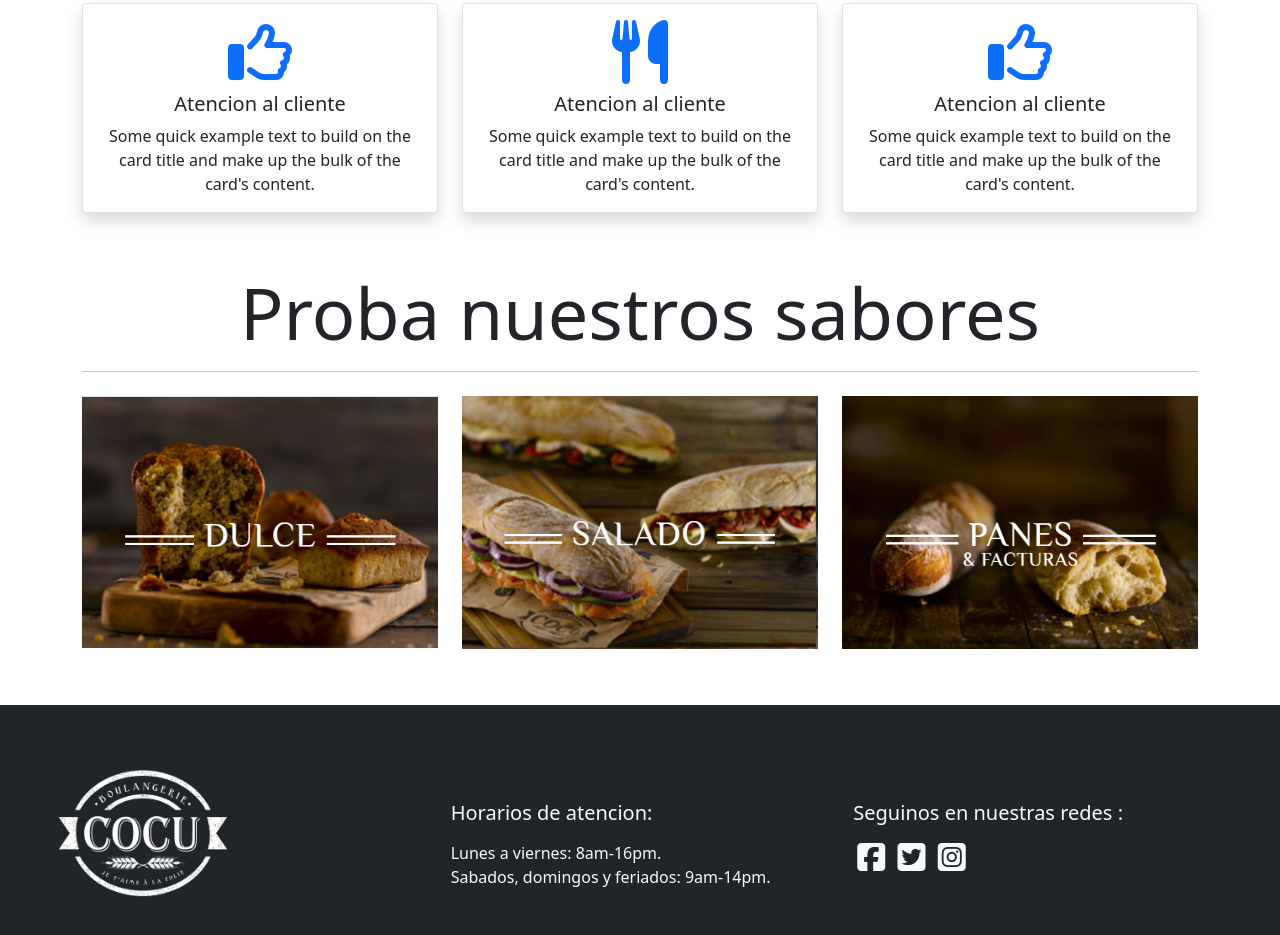
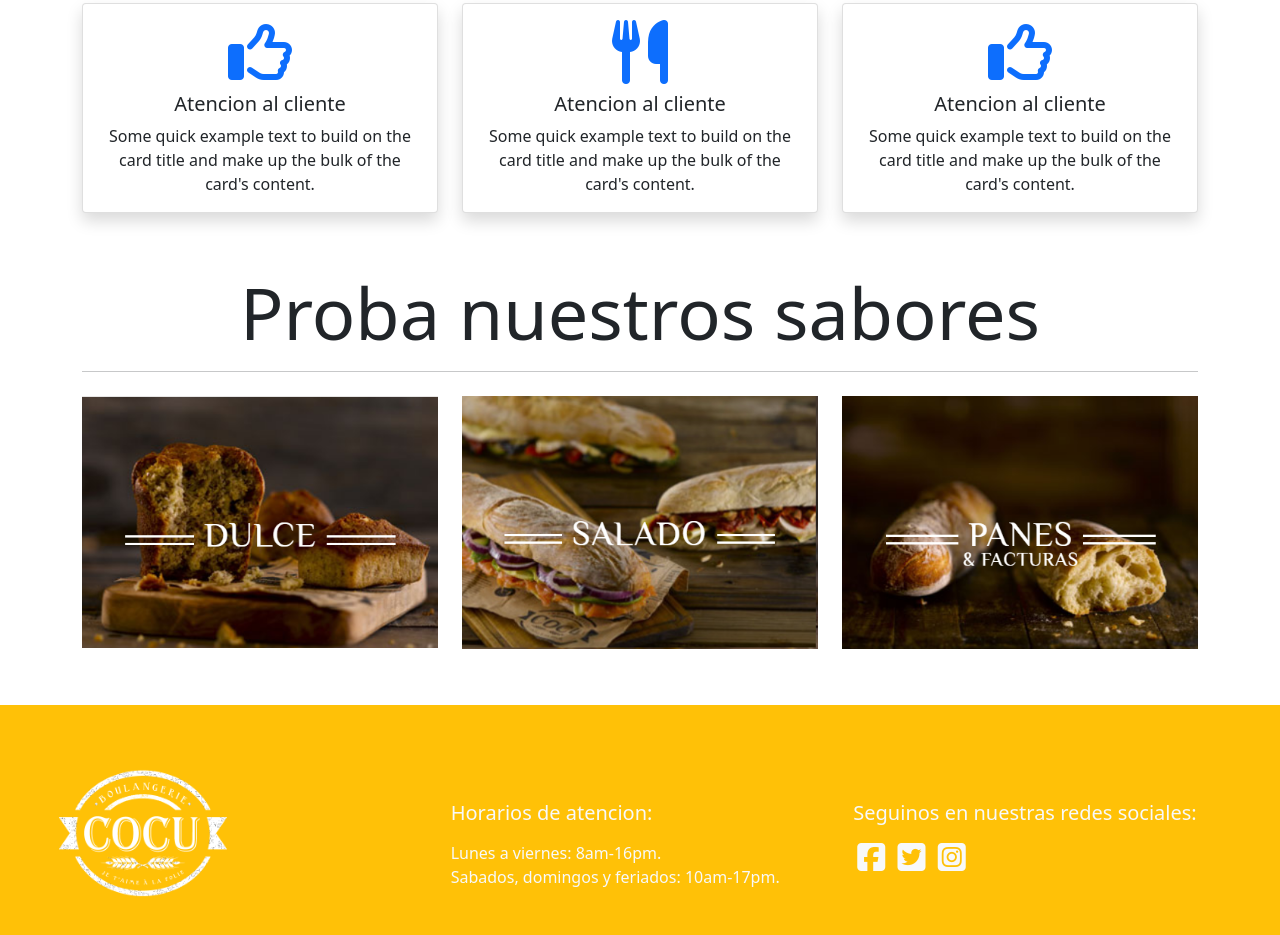
Before and after one commit to nataliasanchezmkt/panaderiaCocu, a plain HTML site: page index.html in a window 1280 px wide. Shown: the part 1146-2081 px from the top of the page. Drawn offline with Linux system fonts and the light colour scheme.

Commit message:
cambios en el footer

```diff
--- a/index.html
+++ b/index.html
@@ -230,7 +230,7 @@
 
     <!-- comienza el footer -->
 
-    <footer class="bg-dark text-light p-5 mt-5">
+    <footer class="bg-warning text-light p-5 mt-5">
       <section class="row">
         <article class="col-sm-12 col-md-4 centrar">
           <img
@@ -244,12 +244,12 @@
             <h5>Horarios de atencion:</h5>
             <li class="mt-3 fw-lighter lw-1">Lunes a viernes: 8am-16pm.</li>
             <li class="fw-lighter lw-1">
-              Sabados, domingos y feriados: 9am-14pm.
+              Sabados, domingos y feriados: 10am-17pm.
             </li>
           </ul>
         </article>
         <article class="col-sm-12 col-md-4 mt-5">
-          <h5>Seguinos en nuestras redes :</h5>
+          <h5>Seguinos en nuestras redes sociales:</h5>
           <div class="mt-3 centrar">
             <i class="fab fa-facebook-square fa-2x text-light mx-1"></i>
             <i class="fab fa-twitter-square fa-2x text-light mx-1"></i>
```
